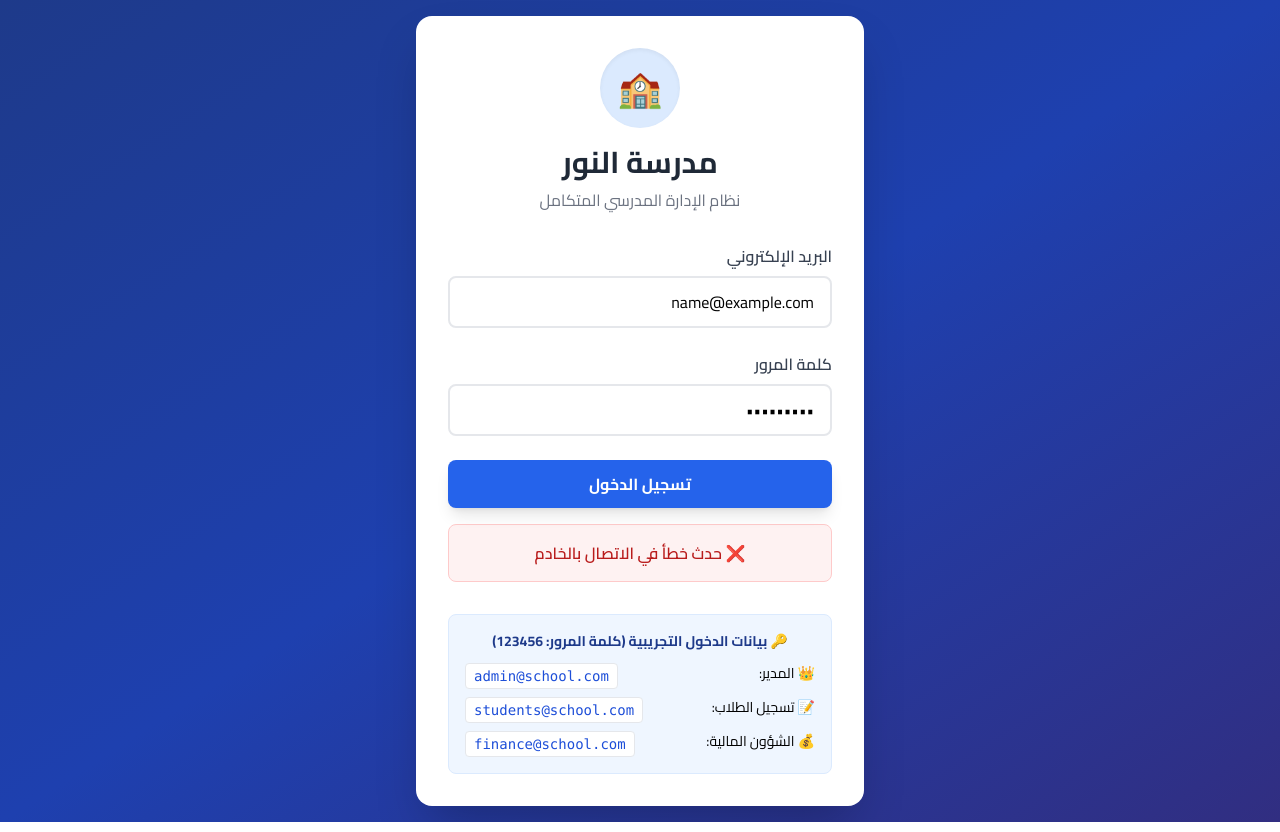
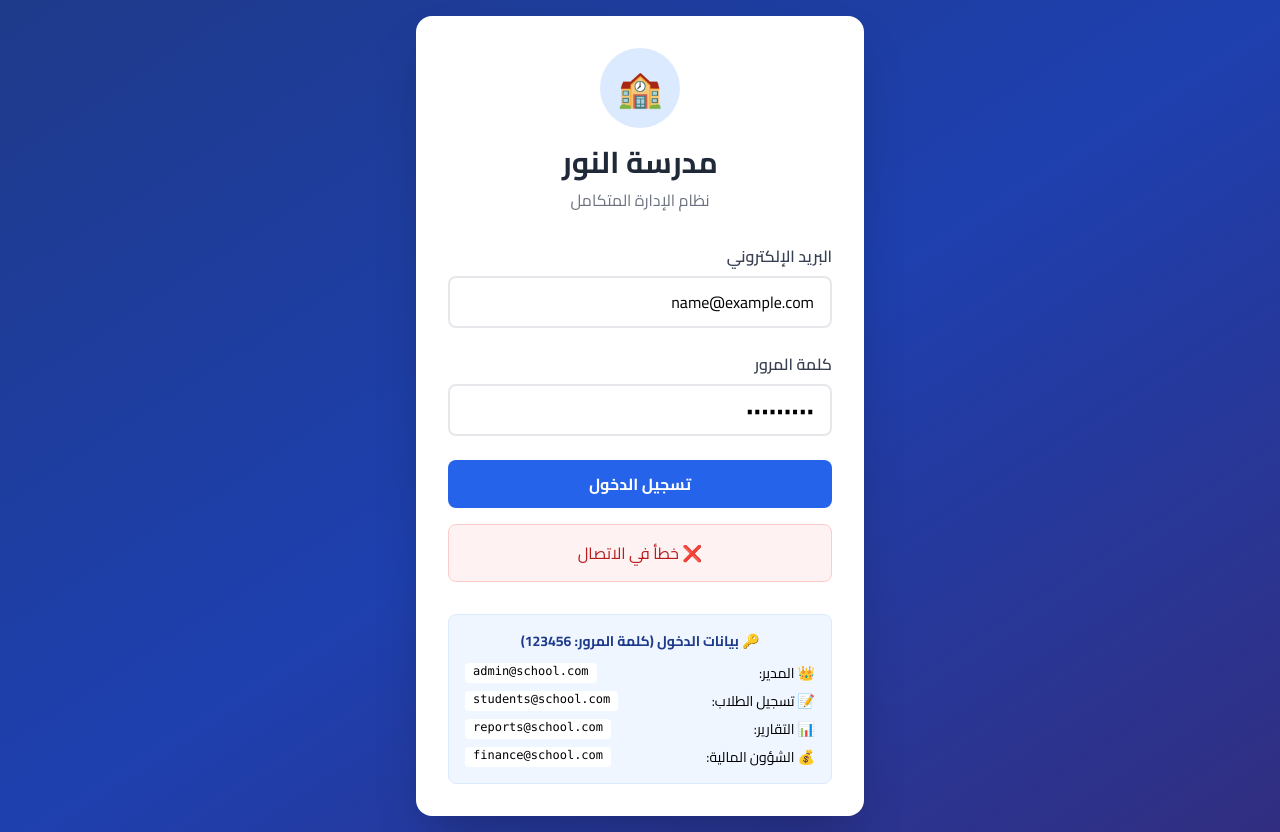
Before and after one commit to anwer1919/school-system-, a website: page public/login.html in a window 1280 px wide. Both pictures are taken after typing "name@example.com", "Sample123" into the empty fields and a click on the button "تسجيل الدخول". Drawn offline with nearby package versions, Linux system fonts and the light colour scheme; no server answers.

Commit message:
Refactor login.html for improved clarity and style

```diff
--- a/public/login.html
+++ b/public/login.html
@@ -9,52 +9,46 @@
   <style>body { font-family: 'Cairo', sans-serif; }</style>
 </head>
 <body class="bg-gradient-to-br from-blue-900 via-blue-800 to-indigo-900 min-h-screen flex items-center justify-center p-4">
-
-  <div class="bg-white w-full max-w-md rounded-2xl shadow-2xl p-8 transform transition-all hover:scale-[1.01]">
+  <div class="bg-white w-full max-w-md rounded-2xl shadow-2xl p-8">
     <div class="text-center mb-8">
-      <div class="w-20 h-20 bg-blue-100 rounded-full mx-auto flex items-center justify-center text-4xl mb-4 shadow-inner">🏫</div>
+      <div class="w-20 h-20 bg-blue-100 rounded-full mx-auto flex items-center justify-center text-4xl mb-4">🏫</div>
       <h1 class="text-3xl font-bold text-gray-800">مدرسة النور</h1>
-      <p class="text-gray-500 mt-2">نظام الإدارة المدرسي المتكامل</p>
+      <p class="text-gray-500 mt-2">نظام الإدارة المتكامل</p>
     </div>
 
     <form id="loginForm" class="space-y-6">
       <div>
         <label class="block text-gray-700 font-semibold mb-2">البريد الإلكتروني</label>
-        <input type="email" id="email" required class="w-full px-4 py-3 border-2 border-gray-200 rounded-lg focus:border-blue-500 focus:outline-none transition" placeholder="admin@school.com">
+        <input type="email" id="email" required class="w-full px-4 py-3 border-2 border-gray-200 rounded-lg focus:border-blue-500 focus:outline-none" placeholder="admin@school.com">
       </div>
       <div>
         <label class="block text-gray-700 font-semibold mb-2">كلمة المرور</label>
-        <input type="password" id="password" required class="w-full px-4 py-3 border-2 border-gray-200 rounded-lg focus:border-blue-500 focus:outline-none transition" placeholder="••••••••">
+        <input type="password" id="password" required class="w-full px-4 py-3 border-2 border-gray-200 rounded-lg focus:border-blue-500 focus:outline-none" placeholder="••••••••">
       </div>
-      <button type="submit" id="loginBtn" class="w-full bg-blue-600 text-white py-3 rounded-lg font-bold hover:bg-blue-700 transition shadow-lg hover:shadow-xl">تسجيل الدخول</button>
+      <button type="submit" id="loginBtn" class="w-full bg-blue-600 text-white py-3 rounded-lg font-bold hover:bg-blue-700">تسجيل الدخول</button>
     </form>
 
-    <div id="errorMessage" class="hidden mt-4 p-4 bg-red-50 border border-red-200 text-red-700 rounded-lg text-center font-semibold"></div>
+    <div id="errorMessage" class="hidden mt-4 p-4 bg-red-50 border border-red-200 text-red-700 rounded-lg text-center"></div>
 
     <div class="mt-8 p-4 bg-blue-50 rounded-lg border border-blue-100 text-sm">
-      <p class="font-bold text-blue-900 mb-3 text-center">🔑 بيانات الدخول التجريبية (كلمة المرور: 123456)</p>
+      <p class="font-bold text-blue-900 mb-3 text-center">🔑 بيانات الدخول (كلمة المرور: 123456)</p>
       <div class="space-y-2">
-        <div class="flex justify-between"><span>👑 المدير:</span> <code class="bg-white px-2 py-0.5 rounded border text-blue-700">admin@school.com</code></div>
-        <div class="flex justify-between"><span>📝 تسجيل الطلاب:</span> <code class="bg-white px-2 py-0.5 rounded border text-blue-700">students@school.com</code></div>
-        <div class="flex justify-between"><span>💰 الشؤون المالية:</span> <code class="bg-white px-2 py-0.5 rounded border text-blue-700">finance@school.com</code></div>
+        <div class="flex justify-between"><span>👑 المدير:</span> <code class="bg-white px-2 rounded text-xs">admin@school.com</code></div>
+        <div class="flex justify-between"><span>📝 تسجيل الطلاب:</span> <code class="bg-white px-2 rounded text-xs">students@school.com</code></div>
+        <div class="flex justify-between"><span>📊 التقارير:</span> <code class="bg-white px-2 rounded text-xs">reports@school.com</code></div>
+        <div class="flex justify-between"><span>💰 الشؤون المالية:</span> <code class="bg-white px-2 rounded text-xs">finance@school.com</code></div>
       </div>
     </div>
   </div>
 
   <script>
-    // إذا كان المستخدم مسجلاً دخوله بالفعل، حوّله مباشرة للوحة التحكم
-    if (localStorage.getItem('user')) {
-      window.location.href = '/';
-    }
+    if (localStorage.getItem('user')) window.location.href = '/';
 
     document.getElementById('loginForm').addEventListener('submit', async (e) => {
       e.preventDefault();
       const btn = document.getElementById('loginBtn');
       const errorMsg = document.getElementById('errorMessage');
-
-      btn.disabled = true;
-      btn.innerHTML = '<span class="animate-pulse">جاري التحقق...</span>';
-      errorMsg.classList.add('hidden');
+      btn.disabled = true; btn.textContent = 'جاري التحقق...'; errorMsg.classList.add('hidden');
 
       try {
         const res = await fetch('/api/login', {
@@ -68,20 +62,17 @@
         const data = await res.json();
 
         if (data.success) {
-          // حفظ بيانات المستخدم ودوره في المتصفح
           localStorage.setItem('user', JSON.stringify(data.user));
-          window.location.href = '/'; // التوجيه للوحة التحكم
+          window.location.href = '/';
         } else {
           errorMsg.textContent = '❌ ' + data.message;
           errorMsg.classList.remove('hidden');
-          btn.disabled = false;
-          btn.textContent = 'تسجيل الدخول';
+          btn.disabled = false; btn.textContent = 'تسجيل الدخول';
         }
       } catch (err) {
-        errorMsg.textContent = '❌ حدث خطأ في الاتصال بالخادم';
+        errorMsg.textContent = '❌ خطأ في الاتصال';
         errorMsg.classList.remove('hidden');
-        btn.disabled = false;
-        btn.textContent = 'تسجيل الدخول';
+        btn.disabled = false; btn.textContent = 'تسجيل الدخول';
       }
     });
   </script>
```
